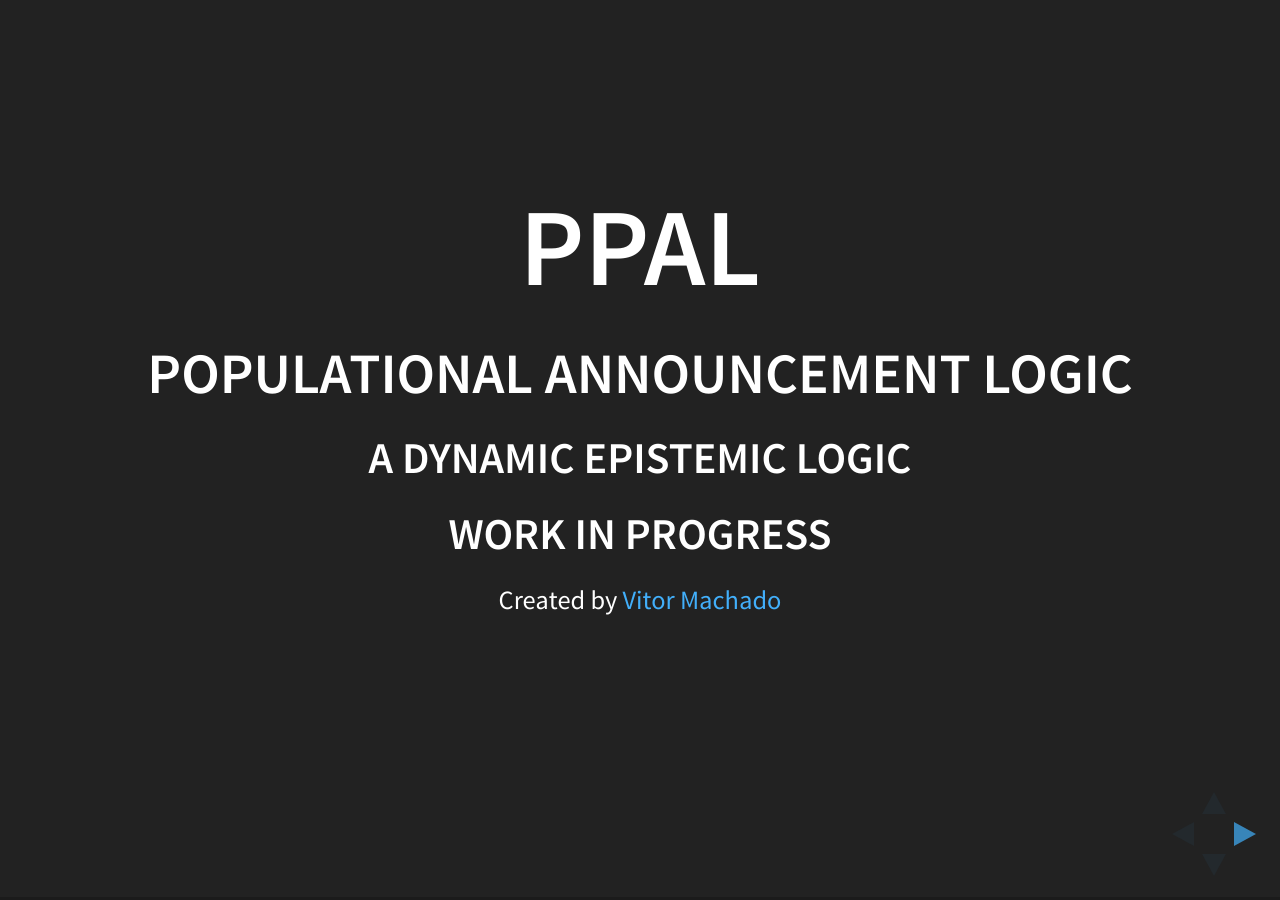
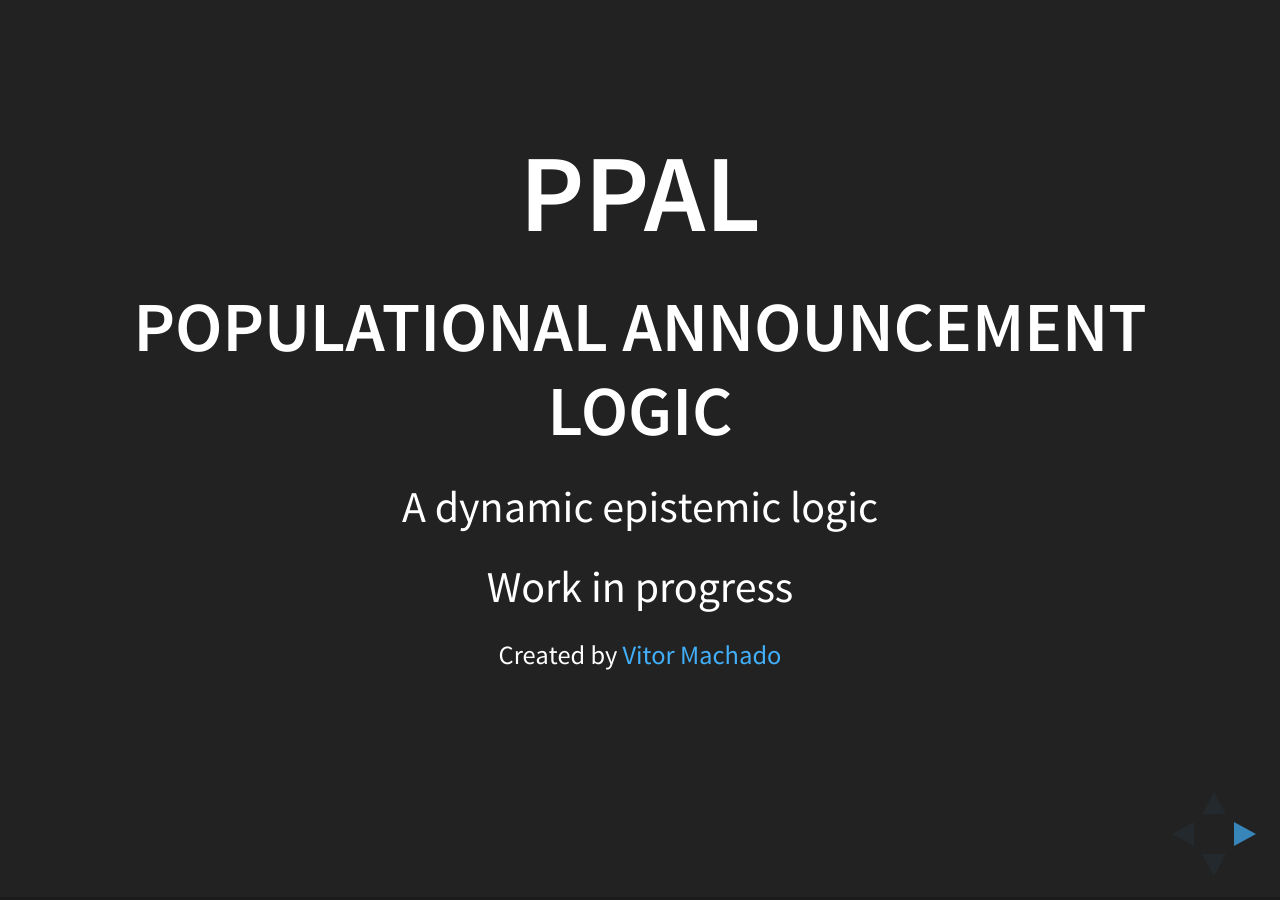
Before and after one commit to vittau/vittau.github.io, a Jekyll site: the page ppal/index.html, which Jekyll copies as it is, in a window 1280 px wide. Built offline with Jekyll 4.4.1, drawn with Linux system fonts in a browser that asks for light colours.

Commit message:
Minor change.

```diff
--- a/ppal/index.html
+++ b/ppal/index.html
@@ -42,9 +42,9 @@
 			<div class="slides">
 				<section>
 					<h1>PPAL</h1>
-					<h3>Populational Announcement Logic</h3>
-					<h4>A dynamic epistemic logic</h4>
-					<h4>Work in progress</h4>
+					<h2>Populational Announcement Logic</h2>
+					<p>A dynamic epistemic logic</p>
+					<p>Work in progress</p>
 					<p>
 						<small>Created by <a href="vittau.github.io">Vitor Machado</a></small>
 					</p>
```
